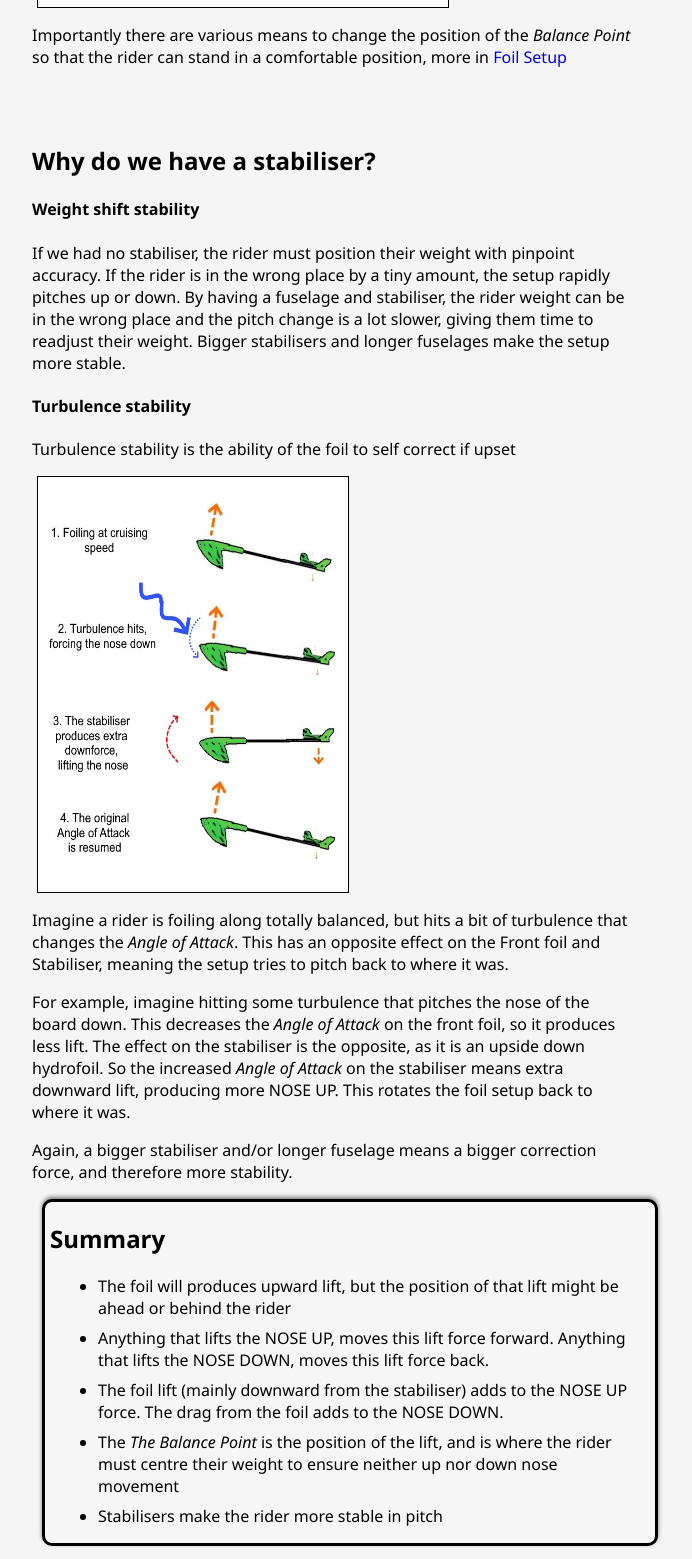
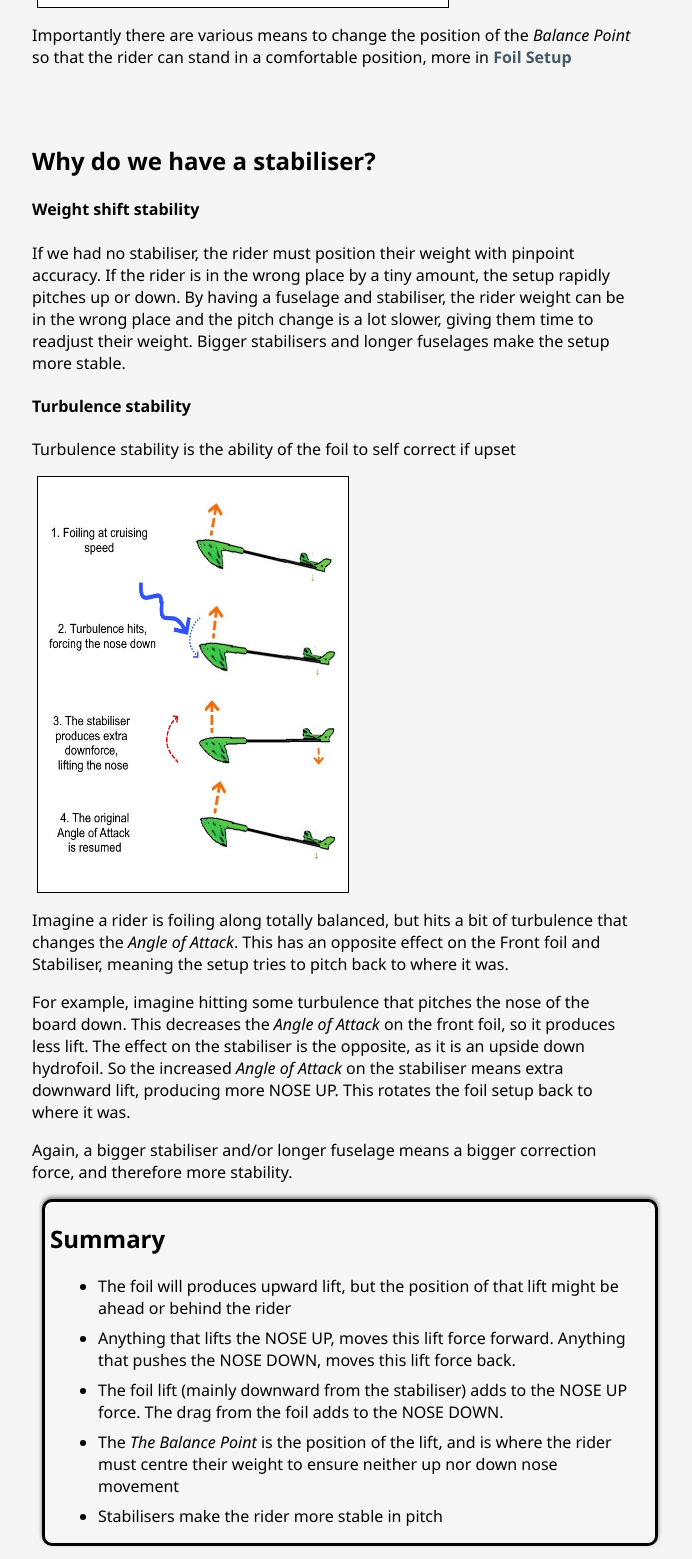
Before and after one commit to ti6543/ti6543.github.io, a plain HTML site: page frontwingsandstabs.html in a window 1280 px wide. Shown: the part 3419-4978 px from the top of the page, without its empty margins (90-782 px from the left). Drawn offline with Linux system fonts and the light colour scheme.

Commit message:
Update frontwingsandstabs.html

```diff
--- a/frontwingsandstabs.html
+++ b/frontwingsandstabs.html
@@ -144,7 +144,7 @@
 
 
 
-            <p>Importantly there are various means to change the position of the <i>Balance Point</i> so that the rider can stand in a comfortable position, more in <a href="foilsetup.html" >Foil Setup</a></p>
+            <p>Importantly there are various means to change the position of the <i>Balance Point</i> so that the rider can stand in a comfortable position, more in <a href="foilsetup.html" class="bottomlink" >Foil Setup</a></p>
 
 
 
@@ -183,7 +183,7 @@
           <h2>Summary</h2>
           <ul>
             <li class = "listmargin">The foil will produces upward lift, but the position of that lift might be ahead or behind the rider</li>
-            <li class = "listmargin">Anything that lifts the NOSE UP, moves this lift force forward. Anything that lifts the NOSE DOWN, moves this lift force back.</li>
+            <li class = "listmargin">Anything that lifts the NOSE UP, moves this lift force forward. Anything that pushes the NOSE DOWN, moves this lift force back.</li>
             <li class = "listmargin">The foil lift (mainly downward from the stabiliser) adds to the NOSE UP force. The drag from the foil adds to the NOSE DOWN.</li>
             <li class = "listmargin">The <i>The Balance Point</i> is the position of the lift, and is where the rider must centre their weight to ensure neither up nor down nose movement</li>
             <li class = "listmargin">Stabilisers make the rider more stable in pitch</li>
```
